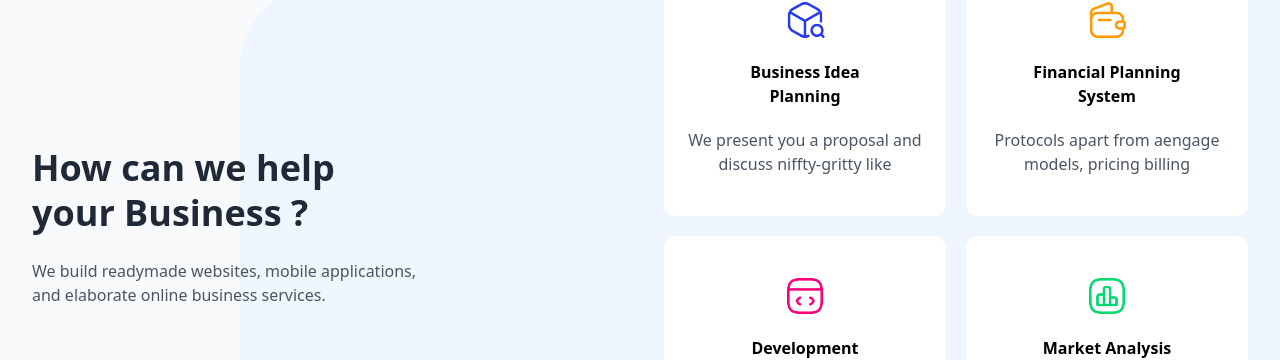
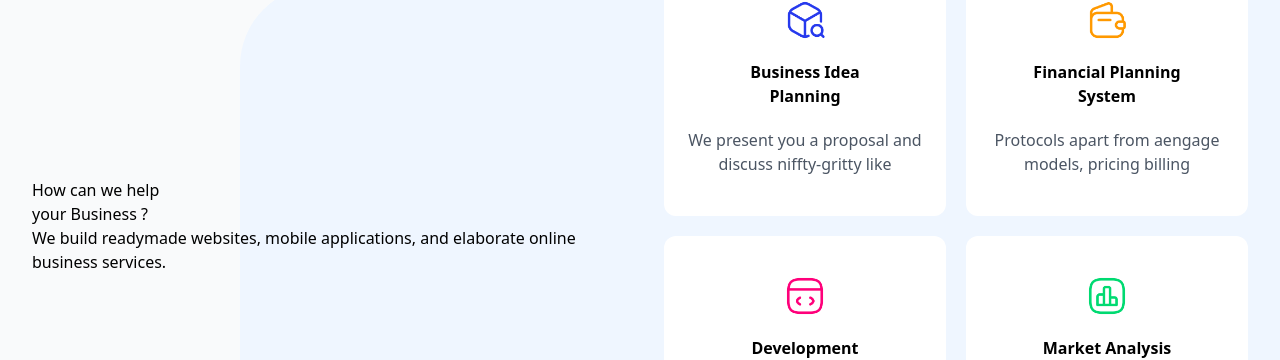
Before and after one commit to nodexchange/alyssacreative.co.uk, a Next.js app: page / in a window 1280 px wide. Shown: the part 966-1326 px from the top of the page. Built offline with nearby package versions, Linux system fonts and the light colour scheme.

Commit message:
Update animation service page

```diff
--- a/components/Services.js
+++ b/components/Services.js
@@ -11,12 +11,14 @@ function Services() {
             <div class="px-4 mx-auto max-w-7xl sm:px-6 lg:px-8 z-10">
                 <div class="grid items-center grid-cols-1 sm:grid-cols-2 lg:grid-cols-5 xl:grid-cols-6 sm:gap-x-12 gap-y-12 ">
                     <div class="lg:col-span-3 text-center lg:text-left z-10">
+                        <Fade left>
                             <h2 class="text-xl md:text-2xl lg:text-4xl font-bold leading-tight text-gray-800 lg:leading-tight">
                                 How can we help <br/> your Business ?
                             </h2>
                             <p class="mt-6 text-base text-gray-600 max-w-[25rem]">
                                 We build readymade websites, mobile applications, and elaborate online business services.
                             </p>
+                        </Fade>
                     </div>
 
                     <div class="lg:col-span-2 xl:col-span-3 ">
```
Lines whose indentation alone changed are shown as unchanged.
